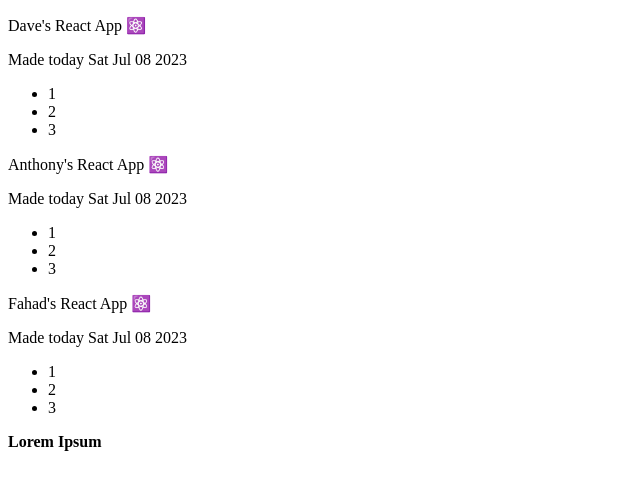
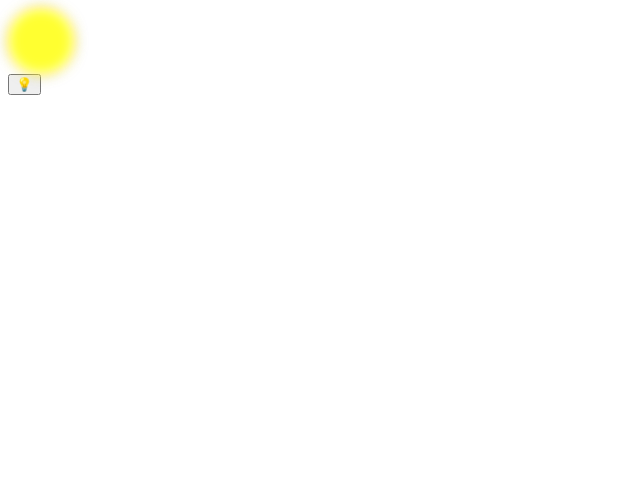
Before and after one commit to mccooll/MetallicActiveSource, a React (Vite) app: page / in a window 1280 px wide. Shown: the top 490 px of the page, without its empty margins (0-640 px from the left). Built offline with nearby package versions, Linux system fonts and the light colour scheme.

Commit message:
Created Bulb & Switch

```diff
--- a/src/App.css
+++ b/src/App.css
@@ -3,3 +3,8 @@
   vertical-align: center;
   line-height: 100vh
 }
+
+.sample {
+  width: 5vw;
+  height: 5vw;
+}
--- a/src/App.jsx
+++ b/src/App.jsx
@@ -1,20 +1,17 @@
+import { useState } from 'react'
 import './App.css'
+import LightBulb from './LightBulb'
+import Colors from './Colors'
+import Switch from './Switch'
 
 const App = ({name}) => {
-  const today = new Date()
+  const [isOn, setIsOn] = useState(true);
   return (
     <div>
-      <p>{name}'s React App ⚛️</p>
-      <p>Made today {today.toDateString()}</p>
-      <ul>
-        <li>1</li>
-        <li>2</li>
-        <li>3</li>
-      </ul>
+      <LightBulb on={isOn}></LightBulb>
+      <Switch toggle={() => setIsOn(!isOn)}></Switch>
     </div>
   )
 }
 
-export const FancyParagraph = ({text}) => <p style={{fontWeight:'bold'}}>{text}</p>
-
 export default App;
--- /dev/null
+++ b/src/Colors.jsx
@@ -0,0 +1,10 @@
+export default () => {
+  return (
+    <>
+      <div className="sample" style={{backgroundColor: '#AD5300'}}></div>
+      <div className="sample" style={{backgroundColor: '#E4B974'}}></div>
+      <div className="sample" style={{backgroundColor: '#5C517A'}}></div>
+      <div className="sample" style={{backgroundColor: '#948A18'}}></div>
+    </>
+  )
+}
--- /dev/null
+++ b/src/LightBulb.css
@@ -0,0 +1,16 @@
+.bulb {
+  border: 1px solid black;
+  width: 5vw;
+  height: 5vw;
+  border-radius: 2.5vw;
+}
+
+.on {
+  background-color: #948A18;
+  filter: blur(0.5vw) brightness(2);
+}
+
+.off {
+  background-color: #948A18;
+  filter: brightness(0.75)
+}
--- /dev/null
+++ b/src/LightBulb.jsx
@@ -0,0 +1,8 @@
+import './LightBulb.css'
+const LightBulb = ({on}) => {
+  return (
+    <div className={`bulb ${on ? 'on':'off'}`}></div>
+  )
+}
+
+export default LightBulb;
--- /dev/null
+++ b/src/Switch.jsx
@@ -0,0 +1,5 @@
+export default ({toggle}) => {
+  return (
+    <button onClick={toggle}>💡</button>
+  )
+}
--- a/src/index.jsx
+++ b/src/index.jsx
@@ -1,14 +1,10 @@
 import React from 'react'
 import ReactDOM from 'react-dom/client'
 import Application from './App'
-import { FancyParagraph } from './App'
-import { name2 } from './utils'
+import { name2 as myName } from './utils'
 
 ReactDOM.createRoot(document.getElementById('root')).render(
 	<React.StrictMode>
-		<Application name="Dave" />
-    <Application name="Anthony" />
-    <Application name={name2} />
-    <FancyParagraph text="Lorem Ipsum" />
+		<Application />
 	</React.StrictMode>
 )
```
